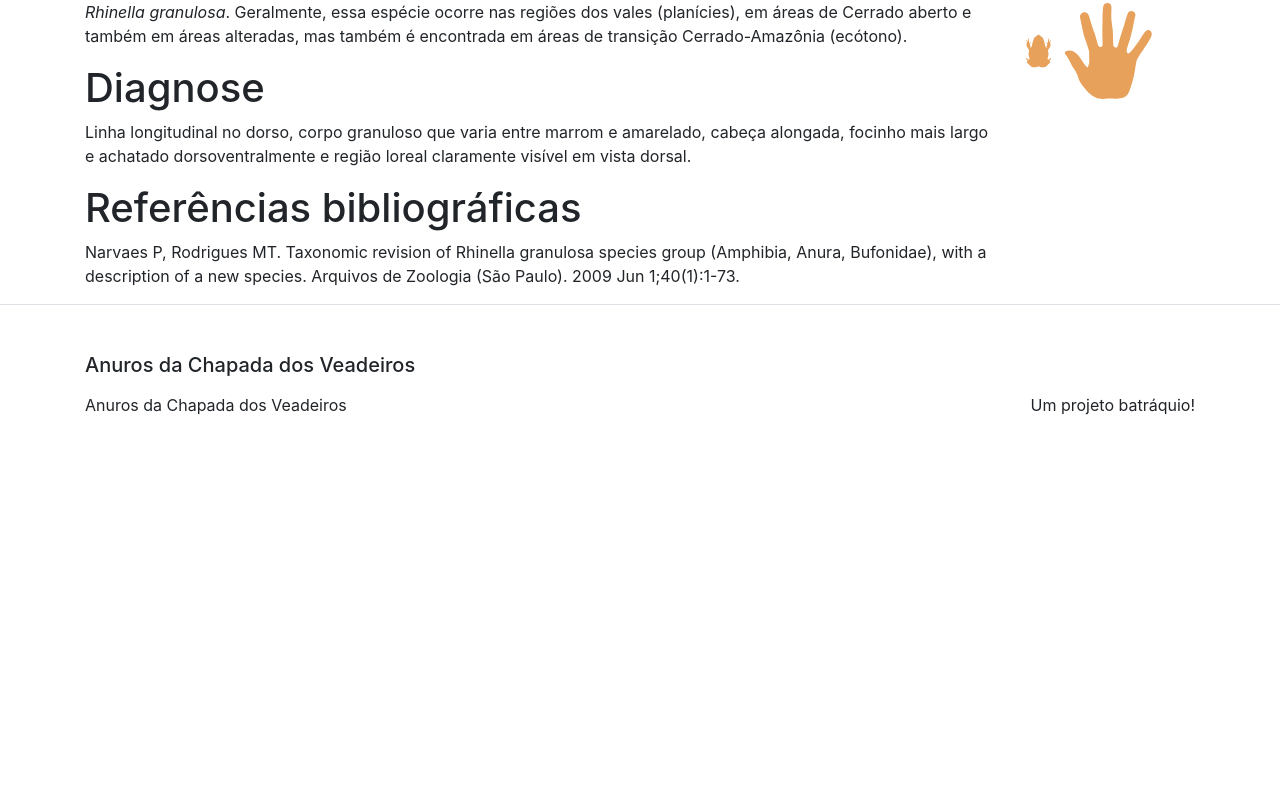
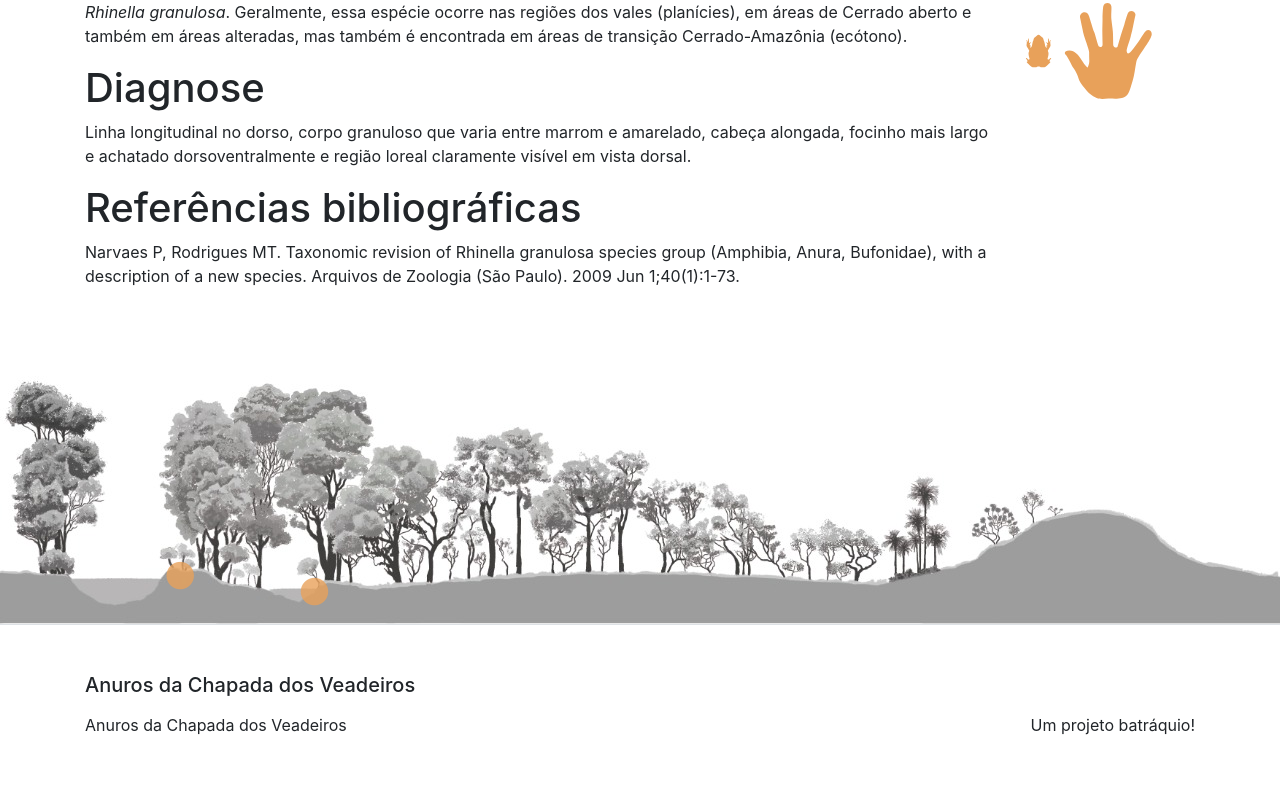
Before and after one commit to pedrosiracusa/guia_anuros_chapada, a Jekyll site: the page built from especies/rhinella-mirandaribeiroi.md, in a window 1280 px wide. Shown: the part 422-1223 px from the top of the page. Built offline with Jekyll 4.4.1, drawn with Linux system fonts in a browser that asks for light colours; our own code applies the rules of GitHub Pages for plain Markdown files; before the commit the page ends 903 px from its top, so only the background shows below that.

Commit message:
Adding first version of the habitat banner to species page

```diff
--- a/_includes/head.html
+++ b/_includes/head.html
@@ -5,5 +5,6 @@
   <link rel="stylesheet" type="text/css" href="{{ "/assets/vendor_simple-line-icons/css/simple-line-icons.css" | relative_url }}">
   {%- seo -%}
   <link rel="stylesheet" href="{{ "/assets/main.css" | relative_url }}">
+  <link rel="stylesheet" href="https://stackpath.bootstrapcdn.com/font-awesome/4.7.0/css/font-awesome.min.css">
   {%- feed_meta -%}
 </head>
--- a/_layouts/species_page.html
+++ b/_layouts/species_page.html
@@ -54,5 +54,13 @@ layout: base
         </div>
       </div>
 
+
     </article>
 </div>
+
+<div class="container-fluid p-0">
+  <div class="habitat-banner" style="background-image:url('../assets/img/icons/phyto.jpeg'); background-position:center bottom">
+    <i class="fa fa-circle" style="position:relative; top:80%; left:13%; color: {{family.color}}cc;" ></i>
+    <i class="fa fa-circle" style="position:relative; top:85%; left:21%; color: {{family.color}}cc;" ></i>
+  </div>
+</div>
--- a/_sass/_bootstrap_customization.scss
+++ b/_sass/_bootstrap_customization.scss
@@ -88,3 +88,19 @@ a.unstyled{
   text-decoration:none;
   color: $body-color;
 }
+
+
+// Habitat banner
+.habitat-banner {
+  height: 25vw;
+  background-image: url('../img/header.jpg');
+  background-position: center center;
+  @include background-cover;
+}
+
+.habitat-banner i{
+  font-size: 1rem;
+  @media (min-width:992px){
+    font-size:2rem;
+  }
+}
```
Also changed, not shown: assets/img/icons/phyto.jpeg (added).
